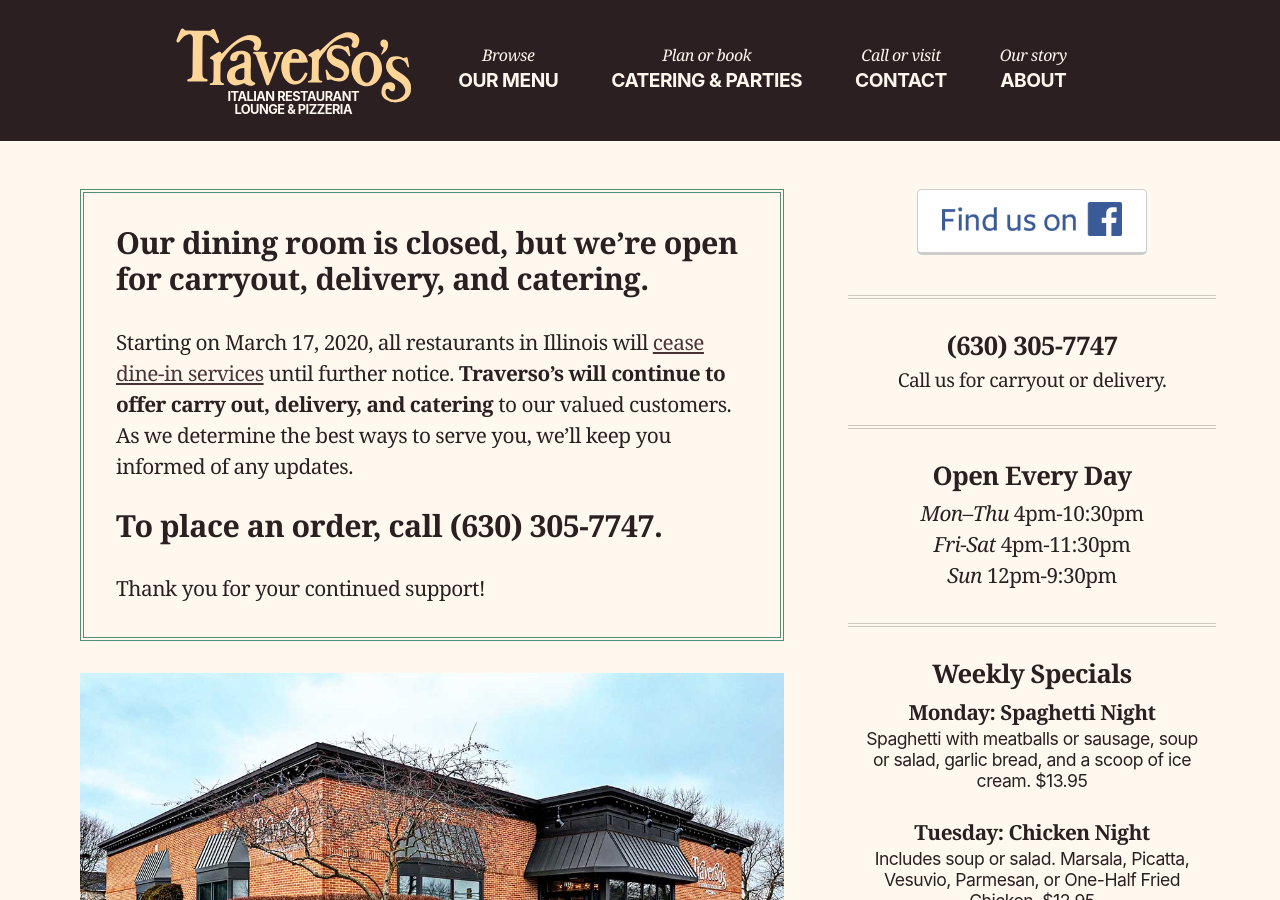
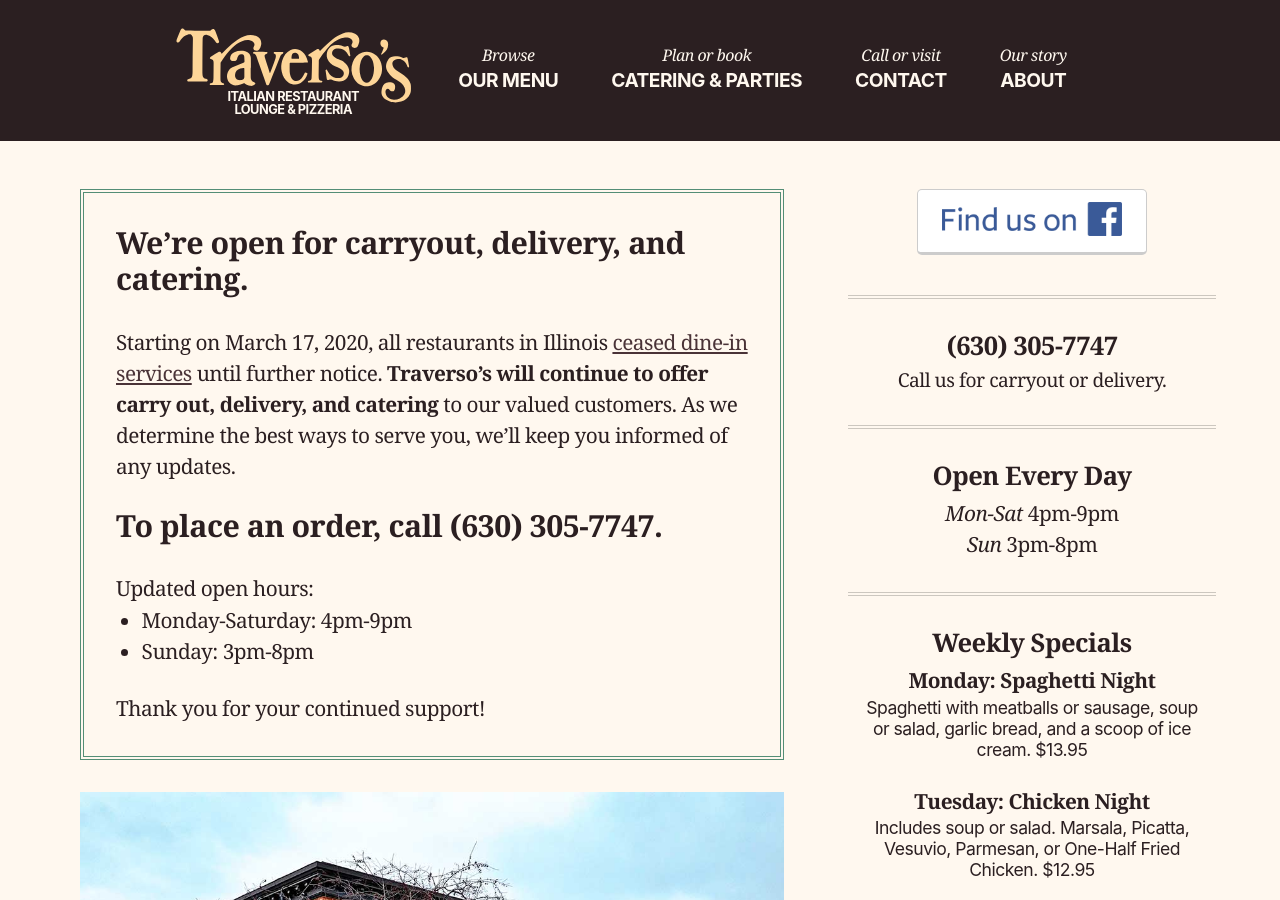
Before and after one commit to traversos/traversos.github.io, a Jekyll site: the page built from index.html, in a window 1280 px wide and 900 px high. Built offline with Jekyll 4.4.1, drawn with Linux system fonts in a browser that asks for light colours; nearby versions of some CDN libraries.

Commit message:
Update hours

```diff
--- a/index.html
+++ b/index.html
@@ -5,15 +5,20 @@
 <section class="page-content home">
   <article class="main-column">
     <div class="notice">
-      <h1>Our dining room is closed, but we’re open for carryout, delivery, and catering.</h1>
+      <h1>We’re open for carryout, delivery, and catering.</h1>
       <p>
-        Starting on March 17, 2020, all restaurants in Illinois will <a href="https://www.chicagotribune.com/coronavirus/ct-coronavirus-all-restaurants-to-close-20200315-vqniup2pa5e65bb33ics26rloq-story.html">cease dine-in services</a>
+        Starting on March 17, 2020, all restaurants in Illinois <a href="https://www.chicagotribune.com/coronavirus/ct-coronavirus-all-restaurants-to-close-20200315-vqniup2pa5e65bb33ics26rloq-story.html">ceased dine-in services</a>
         until further notice. <strong>Traverso’s will continue to offer carry out, delivery, and catering</strong> to our valued customers.
         As we determine the best ways to serve you, we’ll keep you informed of any updates.
       </p>
       <h1>
         To place an order, call <strong style="white-space:nowrap">(630) 305-7747</strong>.
       </h1>
+      <p class="flush--bottom">Updated open hours:</p>
+      <ul class="flush--top">
+        <li>Monday-Saturday: 4pm-9pm</li>
+        <li>Sunday: 3pm-8pm</li>
+      </ul>
       <p class="flush--bottom">Thank you for your continued support!</p>
     </div>
 
@@ -57,9 +62,8 @@
     <hr>
     <h2 class="push-half--bottom">Open Every Day</h2>
     <ul class="home-hours">
-      <li><em>Mon–Thu</em> 4pm-10:30pm</li>
-      <li><em>Fri-Sat</em> 4pm-11:30pm</li>
-      <li><em>Sun</em> 12pm-9:30pm</li>
+      <li><em>Mon-Sat</em> 4pm-9pm</li>
+      <li><em>Sun</em> 3pm-8pm</li>
     </ul>
     <hr>
     <section class="menu__section">
```
